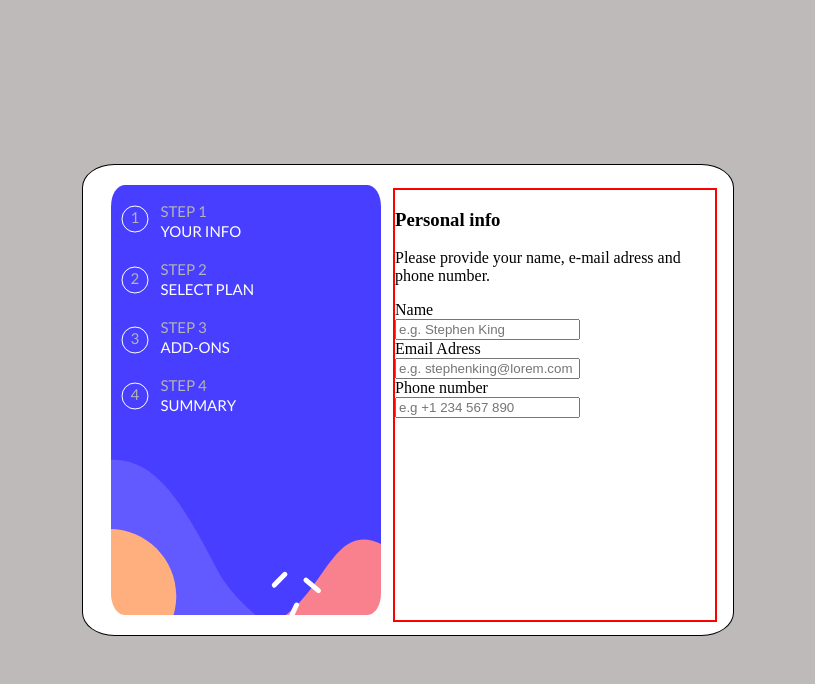
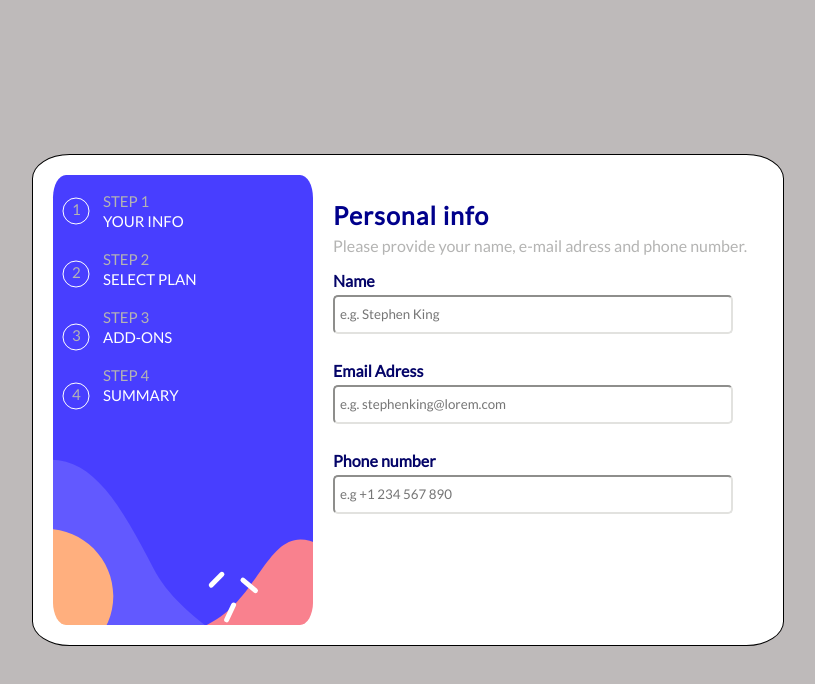
Before and after one commit to zlhshn/new_page, a plain HTML site: page index.html in a window 1280 px wide. Shown: the whole page, without its empty margins (232-1047 px from the left). Drawn offline with Linux system fonts and the light colour scheme.

Commit message:
form added

```diff
--- a/style.css
+++ b/style.css
@@ -15,8 +15,8 @@ body{
 main{
     background-color: white;
     border:  1px solid black;
-    width: 650px;
-    height: 470px;
+    width: 750px;
+    height: 490px;
     /* div ortalamada position metodu */
     position: absolute;
     top: 50%;
@@ -29,8 +29,8 @@ main{
 }
 
 .stepdiv{
-    width: 270px;
-    height: 430px;
+    width: 260px;
+    height: 450px;
     background-image: url(./img/bg-sidebar-desktop.svg);
     background-position: center center;
     /* margin-left: 15px;
@@ -38,7 +38,7 @@ main{
     border-radius: 5%;
     position: absolute;
     top: 50%;
-    left: 25%;
+    left: 20%;
     transform: translate(-50%,-50%);
 }
 main .stepdiv ul li{
@@ -109,10 +109,49 @@ main .stepdiv ul li .number:hover{
 }
 
 .info{
- border: 2px solid red;
- width: 320px;
+ /* border: 2px solid red; */
+ width: 415px;
  height: 430px;
- margin-left: 310px;
+ margin-left: 300px;
  margin-top: 23px;
+ font-family: 'Lato', sans-serif;
 
 }
+
+/* .info form{
+  padding: 5px;
+} */
+
+.info label{
+    color: rgb(4, 4, 104);
+    font-weight: 900;
+}
+
+.info input{
+    font-family: 'Lato', sans-serif;
+    display: block;
+    margin-bottom: 8px;
+    margin-top: 5px;
+    width: 93%;
+    line-height: 25px;
+    border-radius: 5px;
+    border-color: #e2e2df;
+    padding: 5px;
+
+}
+
+.info h3{
+    font-size: 25px;
+   color: darkblue;
+   font-weight: 900;
+   letter-spacing: 1px;
+   margin-bottom: -10px;
+   padding-top: 20px;
+}
+.info p{
+    color: #B4B4B3;
+}
+
+.info label{
+    margin-bottom:50px ;
+}
```
Also changed, not shown: index.html (+2 -0 lines).
